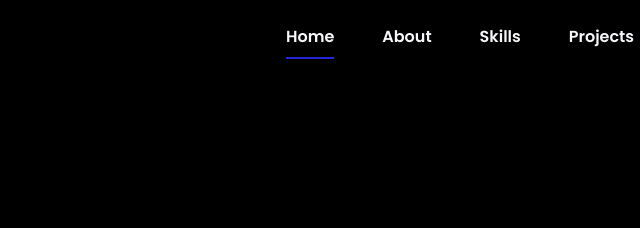
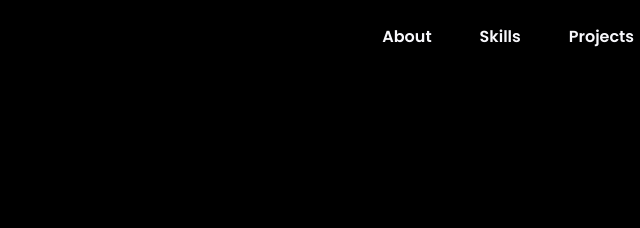
Before and after one commit to OdogwuLegends/LegendsPort, a plain HTML site: page Legends_Portfolio/index.html in a window 1280 px wide. Shown: the top 228 px of the page, 404-1044 px from the left. Drawn offline with nearby package versions, Linux system fonts and the light colour scheme.

```diff
--- a/Legends_Portfolio/index.html
+++ b/Legends_Portfolio/index.html
@@ -24,7 +24,7 @@
 
             <div class="nav__menu" id="nav-menu">
                 <ul class="nav__list">
-                    <li class="nav__item"><a href="#home" class="nav__link active">Home</a></li>
+                    <!-- <li class="nav__item"><a href="#home" class="nav__link active">Home</a></li> -->
                     <li class="nav__item"><a href="#about" class="nav__link">About</a></li>
                     <li class="nav__item"><a href="#skills" class="nav__link">Skills</a></li>
                     <li class="nav__item"><a href="#projects" class="nav__link">Projects</a></li>
```
